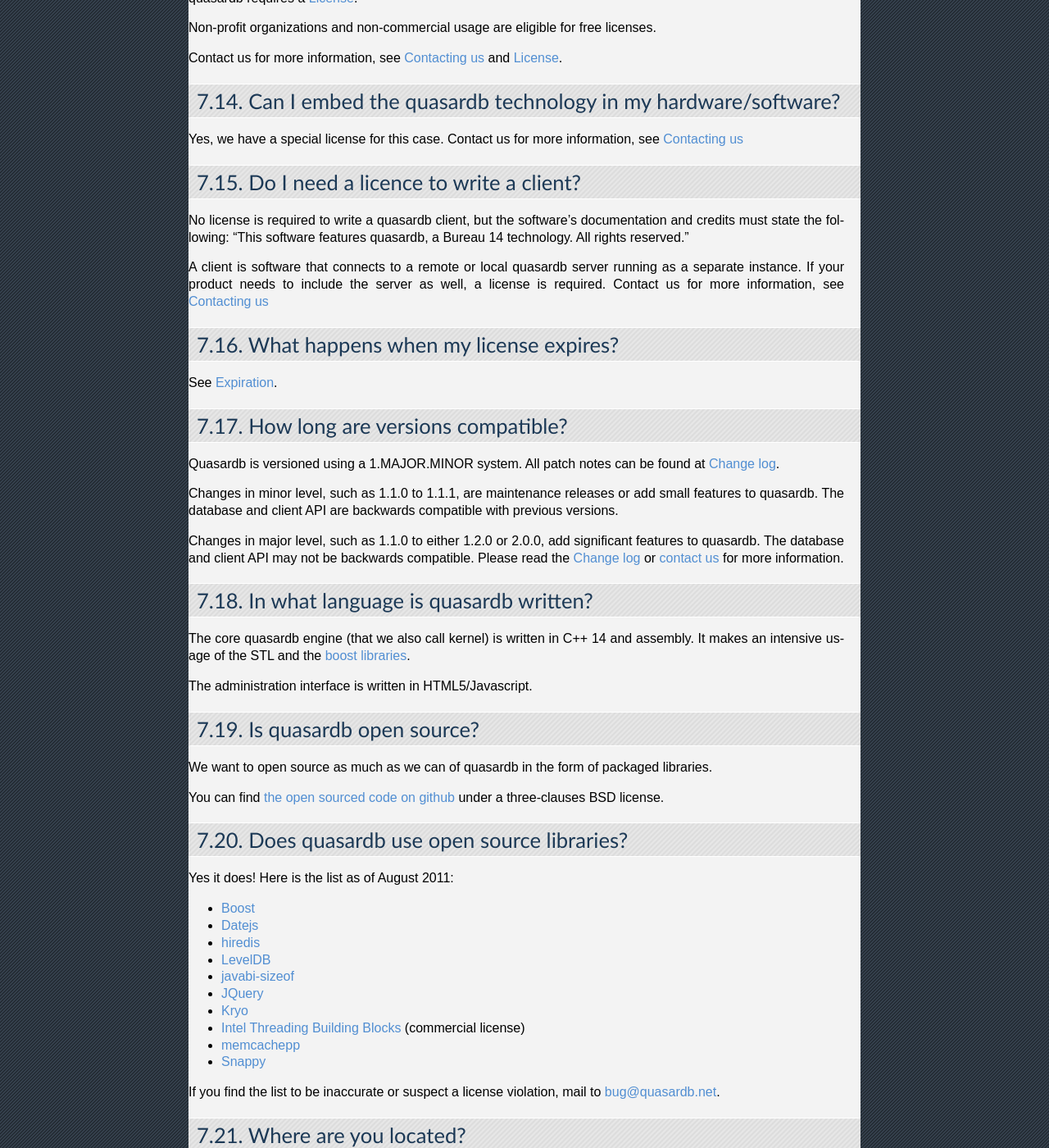
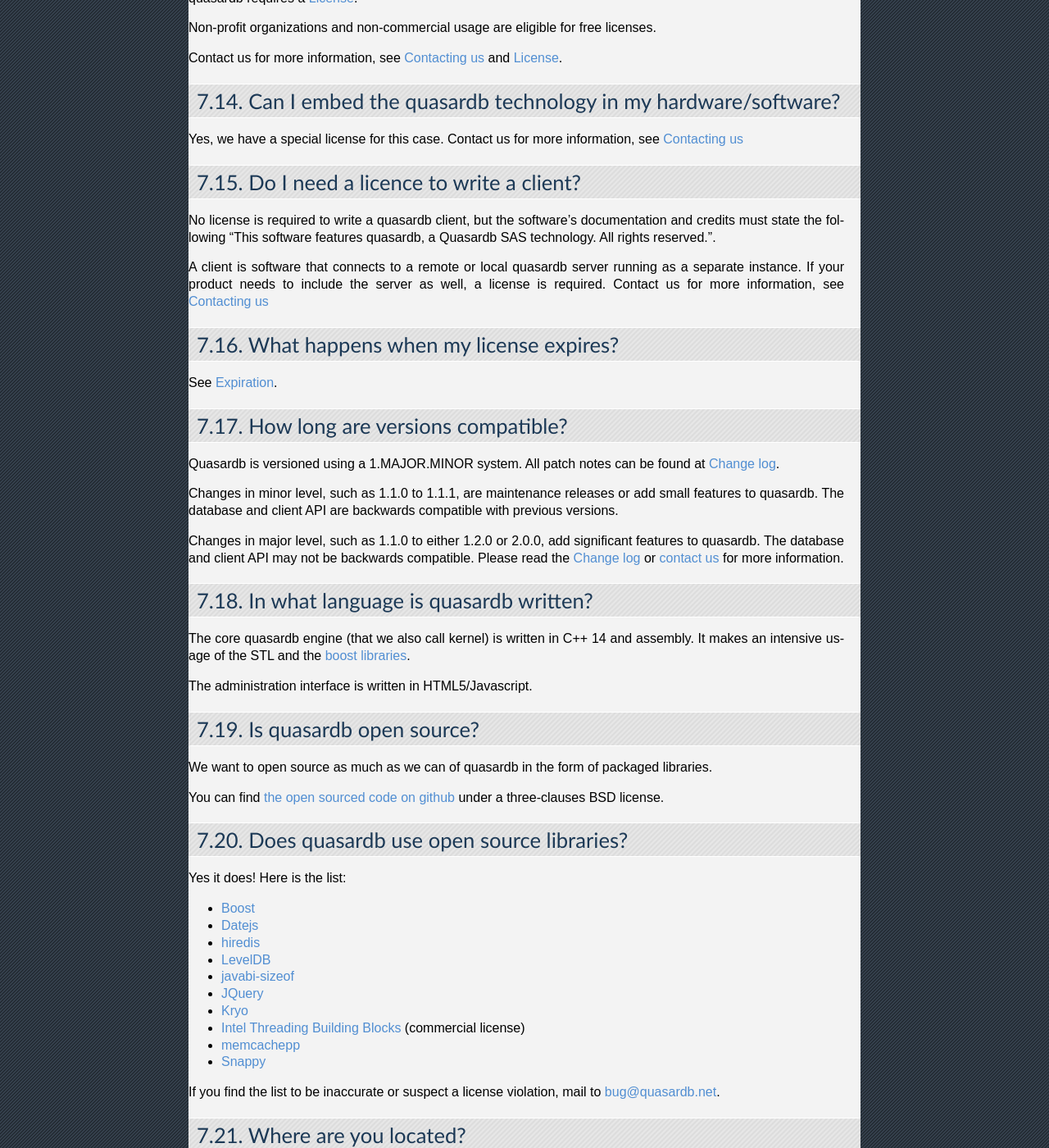
Before and after one commit to iltommi/qdb-documentation, a Sphinx documentation site: the page built from source/faq.rst, in a window 1280 px wide and 1400 px high, scrolled down 1659 px. Shown: the whole window at 82% size. Built offline with Sphinx 7.4.7, drawn with Linux system fonts in a browser that asks for light colours; pages that are not in the unit, such as notebooks, are missing from menus.

Commit message:
Change faq to use Quasardb SAS. Remove old date from text.

```diff
--- a/source/faq.rst
+++ b/source/faq.rst
@@ -86,7 +86,7 @@ Yes, we have a special license for this case. Contact us for more information, s
 Do I need a licence to write a client?
 ======================================
 
-No license is required to write a quasardb client, but the software's documentation and credits must state the following: "This software features quasardb, a Bureau 14 technology. All rights reserved."
+No license is required to write a quasardb client, but the software's documentation and credits must state the following "This software features quasardb, a Quasardb SAS technology. All rights reserved.".
 
 A client is software that connects to a remote or local quasardb server running as a separate instance. If your product needs to include the server as well, a license is required. Contact us for more information, see :doc:`contact`
 
@@ -121,7 +121,7 @@ You can find `the open sourced code on github <https://github.com/bureau14/open_
 Does quasardb use open source libraries?
 ========================================
 
-Yes it does! Here is the list as of August 2011:
+Yes it does! Here is the list:
 
 * `Boost <http://www.boost.org/>`_
 * `Datejs <http://code.google.com/p/datejs/>`_
```
